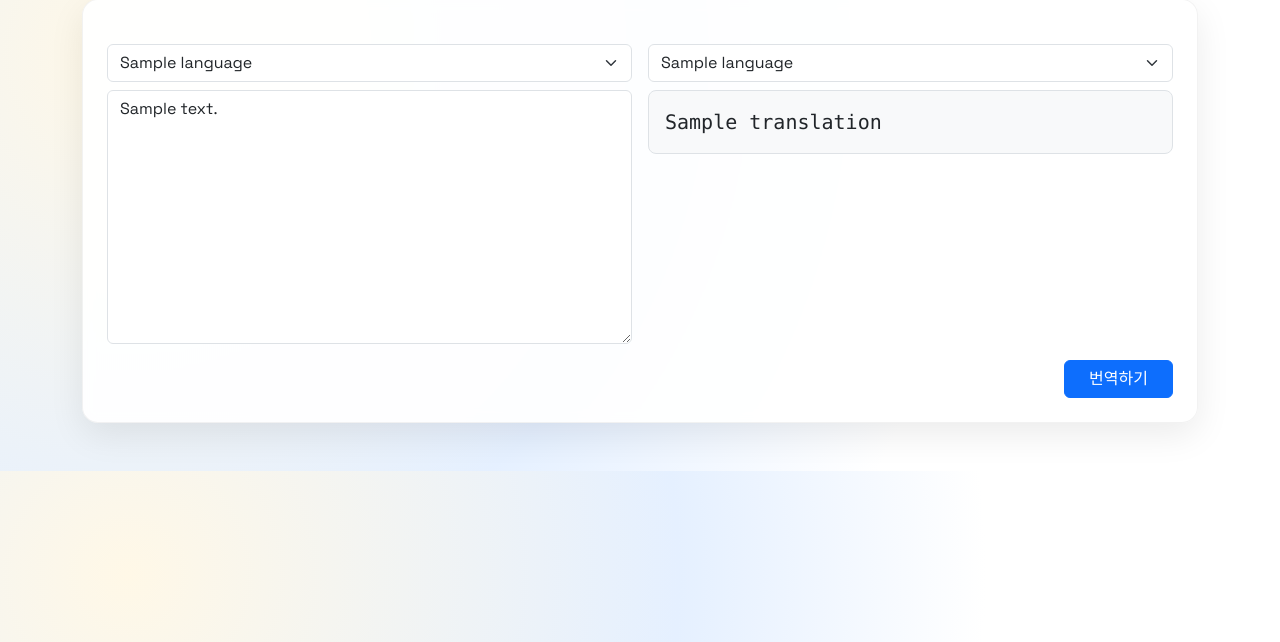
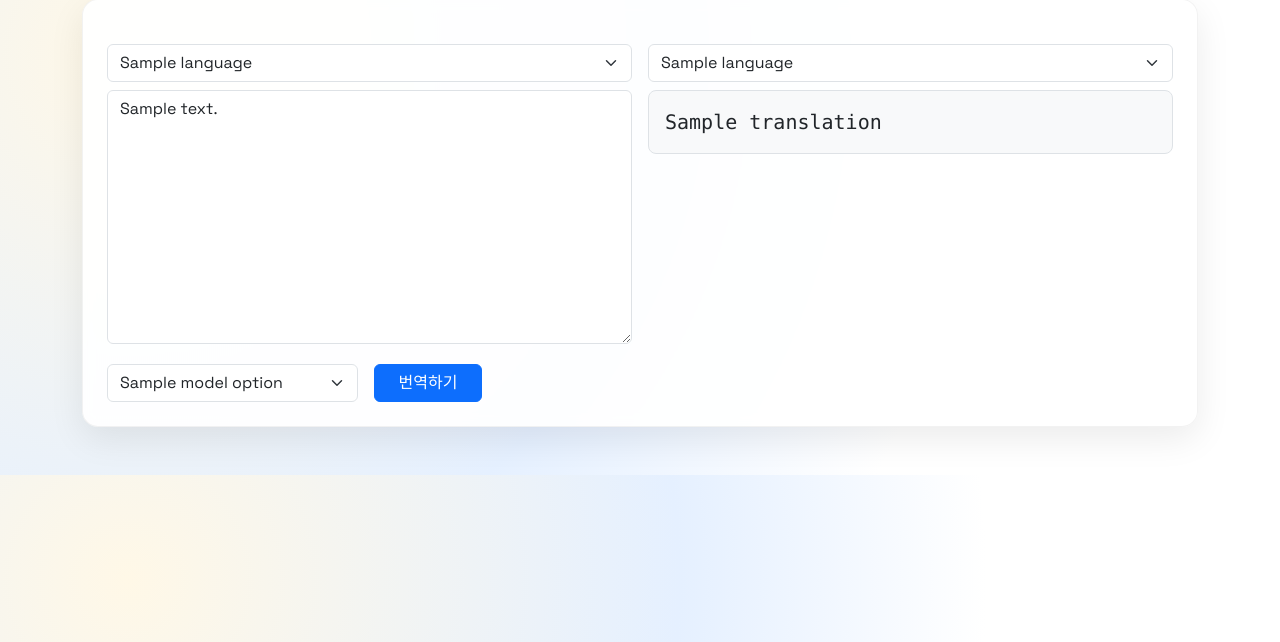
Before and after one commit to ikaruga3472/milky-translator, a Flask app: template templates/index.html in a window 1280 px wide. Shown: the part 51-693 px from the top of the page. Run offline with Flask 3, Linux system fonts and the light colour scheme; the template is opened without the code that fills it: most values are stand-ins (such as "Sample title", 1, 10 or a date in 2020).

Commit message:
feat 모델 선택 기능 추가

```diff
--- a/main.py
+++ b/main.py
@@ -10,20 +10,26 @@ LANG_OPTIONS = [
     ("ja", "日本語"),
 ]
 
+MODEL_OPTIONS = [
+    ("gemini-flash-latest", "gemini-flash-latest"),
+    ("gemini-3-pro-preview", "gemini-3-pro-preview"),
+]
+DEFAULT_MODEL = MODEL_OPTIONS[0][0]
+
 translator = None
 translator_init_error = None
 try:
-    translator = create_translator()
+    translator = create_translator(default_model=DEFAULT_MODEL)
 except TranslationError as exc:
     translator_init_error = str(exc)
 
 
-def translate_text(text: str, source: str, target: str) -> str:
+def translate_text(text: str, source: str, target: str, model: str) -> str:
     if translator is None:
         raise TranslationError(
             translator_init_error or "번역기를 초기화하지 못했습니다. 환경변수를 확인해주세요."
         )
-    return translator.translate(text, source, target)
+    return translator.translate(text, source, target, model=model)
 
 
 @app.route("/", methods=["GET", "POST"])
@@ -34,11 +40,16 @@ def index():
     source_language = "ko"
     target_language = "en"
     target_label = "English"
+    model = DEFAULT_MODEL
 
     if request.method == "POST":
         text = request.form.get("text", "").strip()
         source_language = request.form.get("source_language", source_language)
         target_language = request.form.get("target_language", target_language)
+        model = request.form.get("model", model)
+
+        if model not in dict(MODEL_OPTIONS):
+            model = DEFAULT_MODEL
 
         if not text:
             error = "번역할 문장을 입력해주세요."
@@ -46,7 +57,7 @@ def index():
             error = "출발어와 도착어가 동일합니다."
         else:
             try:
-                translation = translate_text(text, source_language, target_language)
+                translation = translate_text(text, source_language, target_language, model=model)
             except TranslationError as exc:
                 error = str(exc)
 
@@ -61,6 +72,8 @@ def index():
         target_language=target_language,
         target_label=target_label,
         languages=LANG_OPTIONS,
+        model=model,
+        model_options=MODEL_OPTIONS,
     )
 
 
--- a/templates/index.html
+++ b/templates/index.html
@@ -57,12 +57,7 @@
     <main class="container pb-5">
       <form method="post">
         <div class="p-4 rounded-4 glass-card">
-          {% if error %}
-          <div class="alert alert-danger" role="alert">
-            {{ error }}
-          </div>
-          {% endif %}
-
+          <!-- 입력 / 출력 -->
           <div class="row g-3 mt-1">
             <div class="col-12 col-lg-6">
               <div class="mb-2">
@@ -87,9 +82,23 @@
               </div>
             </div>
           </div>
+          <!-- 에러 -->
+          {% if error %}
+          <div class="alert alert-danger" role="alert">
+            {{ error }}
+          </div>
+          {% endif %}
 
-          <div class="row mt-3">
-            <div class="col text-end">
+          <!-- 설정 -->
+          <div class="row g-3 mt-1 w-50">
+            <div class="col">
+              <select class="form-select" id="model" name="model">
+                {% for code, label in model_options %}
+                <option value="{{ code }}" {% if code == model %}selected{% endif %}>{{ label }}</option>
+                {% endfor %}
+              </select>
+            </div>
+            <div class="col">
               <button type="submit" class="btn btn-primary px-4">
                 번역하기
               </button>
```
Also changed, not shown: translator.py (+28 -13 lines).
